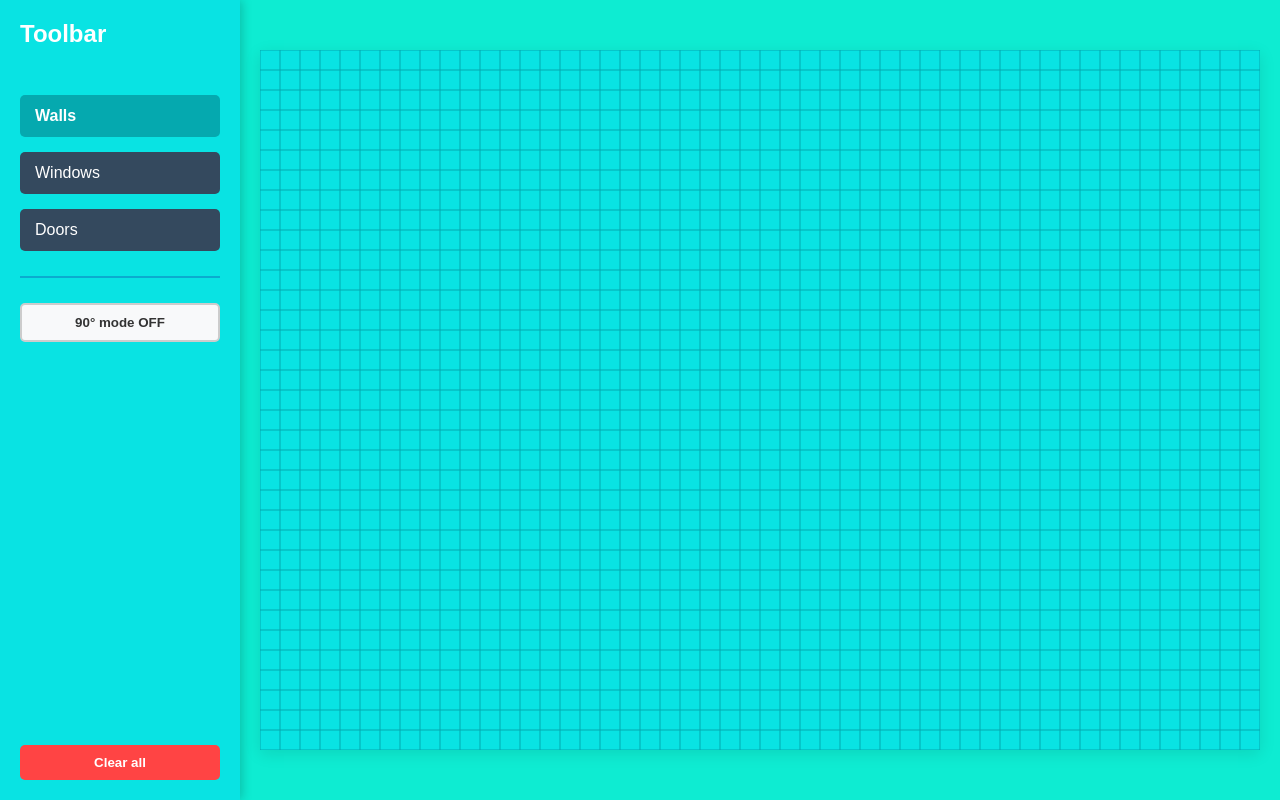
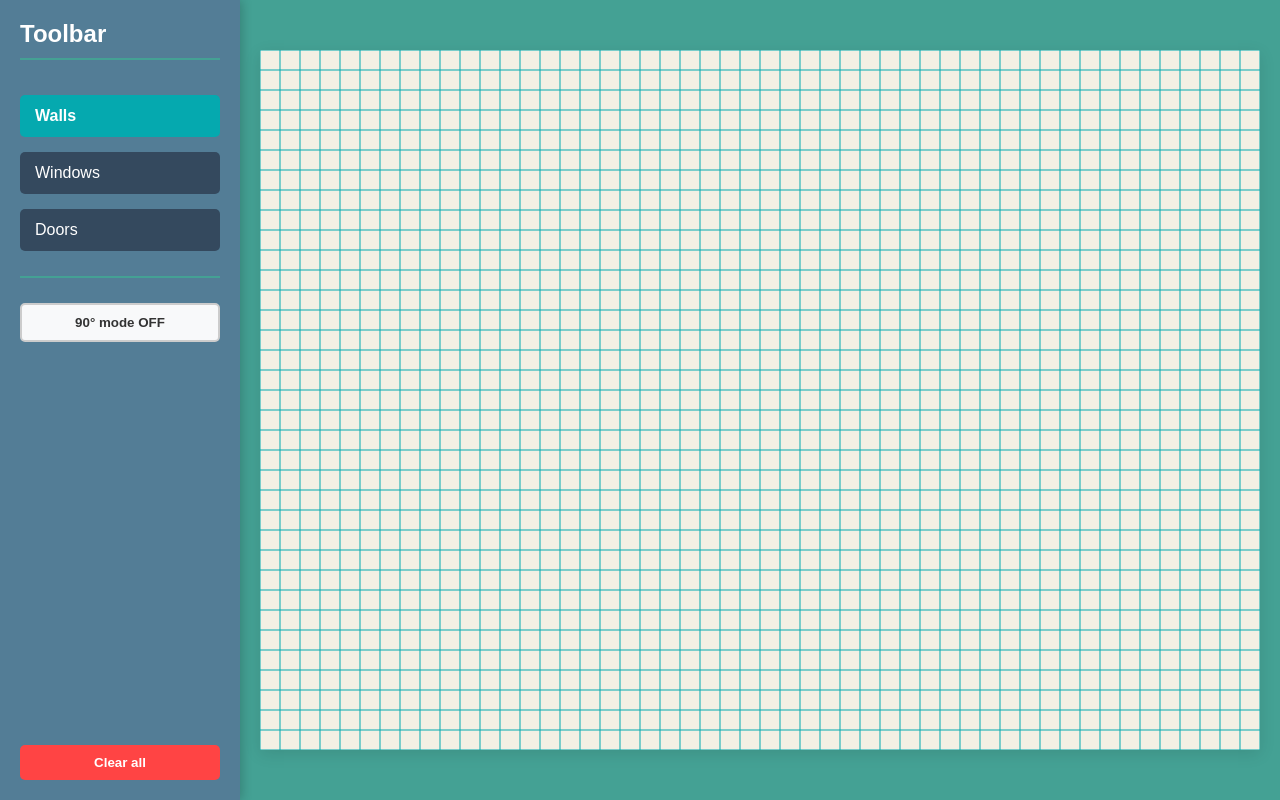
Before and after one commit to BeschtiaUr/Onlab-AlaprajzTervezo, a plain HTML site: page index.html in a window 1280 px wide. Drawn offline with Linux system fonts and the light colour scheme.

Commit message:
coloring

```diff
--- a/style.css
+++ b/style.css
@@ -23,7 +23,7 @@ body {
 /* Eszköztár (Bal oldal) */
 .toolbar {
     width: 250px;
-    background-color: rgb(9, 227, 227);
+    background-color: #537D96;
     color: white;
     padding: 20px;
     display: flex;
@@ -36,7 +36,7 @@ body {
 
 .toolbar h2 {
     margin-top: 0;
-    border-bottom: 2px solid rgb(9, 227, 227);
+    border-bottom: 2px solid #44A194;
     padding-bottom: 10px;
 }
 
@@ -66,7 +66,7 @@ body {
 /* Elválasztó vonal */
 .separator {
     height: 2px;
-    background-color: #0babcf;
+    background-color: #44A194;
     margin: 10px 0;
 }
 
@@ -107,14 +107,14 @@ body {
     flex-grow: 1; /* Ez a varázsszó: kitölti a maradék üres helyet a toolbar mellett! */
     position: relative;
     padding: 20px;
-    background-color: #0eecd2;
+    background-color: #44A194;
     display: flex;
     justify-content: center; /* Középre teszi a canvast ezen a területen belül */
     align-items: center;
 }
 
 canvas {
-    background-color: rgb(9, 227, 227);
+    background-color: #F4F0E4;
     box-shadow: 0 4px 15px rgba(0,0,0,0.1);
     cursor: crosshair;
 }
```
